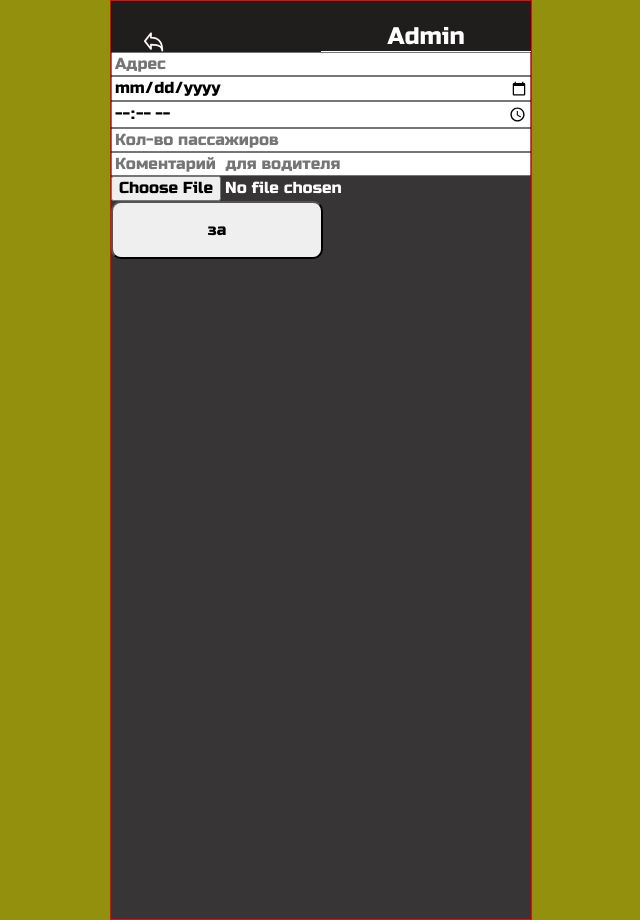
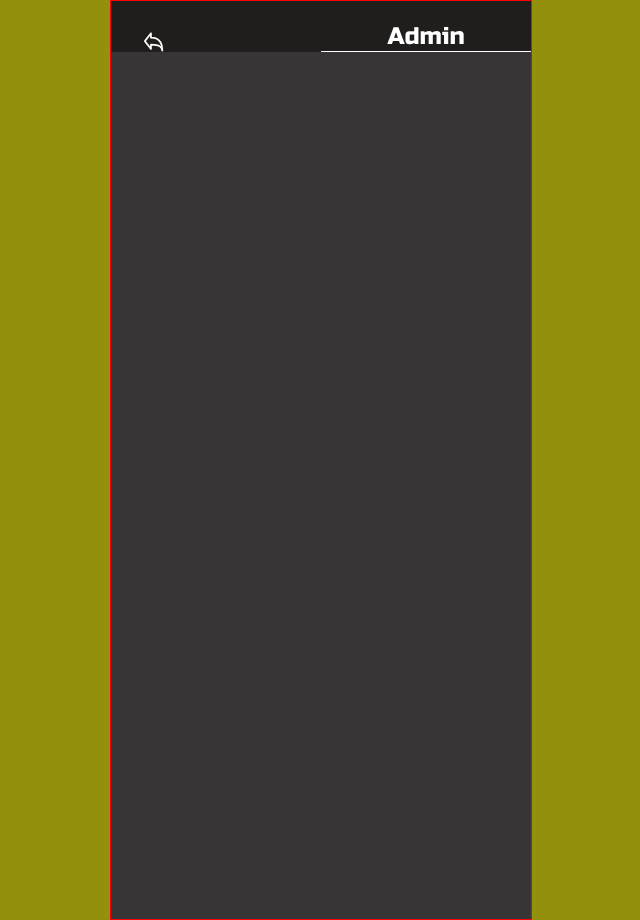
Before and after one commit to pirss93d/Travel_Time, a plain HTML site: page block_two/block_two.html in a window 1280 px wide. Shown: the whole page, without its empty margins (319-959 px from the left). Drawn offline with Linux system fonts and the light colour scheme.

Commit message:
fix_test

```diff
--- a/block_two/block_two.html
+++ b/block_two/block_two.html
@@ -19,34 +19,6 @@
         </div>
         <div class="profile">Admin</div>
       </div>
-      <form action="" class="block_form">
-        <label for="text"></label>
-        <input type="text" id="text" placeholder="Адрес" />
-        <div class="data_time">
-          <label for="data"></label>
-          <input type="date" id="data" />
-          <label for="time"></label>
-          <input type="time" id="time" />
-        </div>
-        <label for="passage"></label>
-        <input
-          type="number"
-          id="passage"
-          placeholder="Кол-во пассажиров"
-          required
-        />
-        <label for="driver"></label>
-        <input
-          type="text"
-          id="driver"
-          placeholder="Коментарий  для водителя"
-          required
-        />
-        <label for="file"></label>
-        <input type="file" id="file" />
-
-        <button id="order">за</button>
-      </form>
     </div>
   </body>
 </html>
--- a/style.css
+++ b/style.css
@@ -450,21 +450,3 @@ body {
   border-bottom: 1px solid #fff;
   font-size: 24px;
 }
-.data_time {
-  display: flex;
-  flex-direction: column;
-}
-
-#text {
-  max-width: 412px;
-}
-
-#order {
-  width: 212px;
-  height: 58px;
-  border-radius: 10px;
-}
-.block_form {
-  display: flex;
-  flex-direction: column;
-}
```
